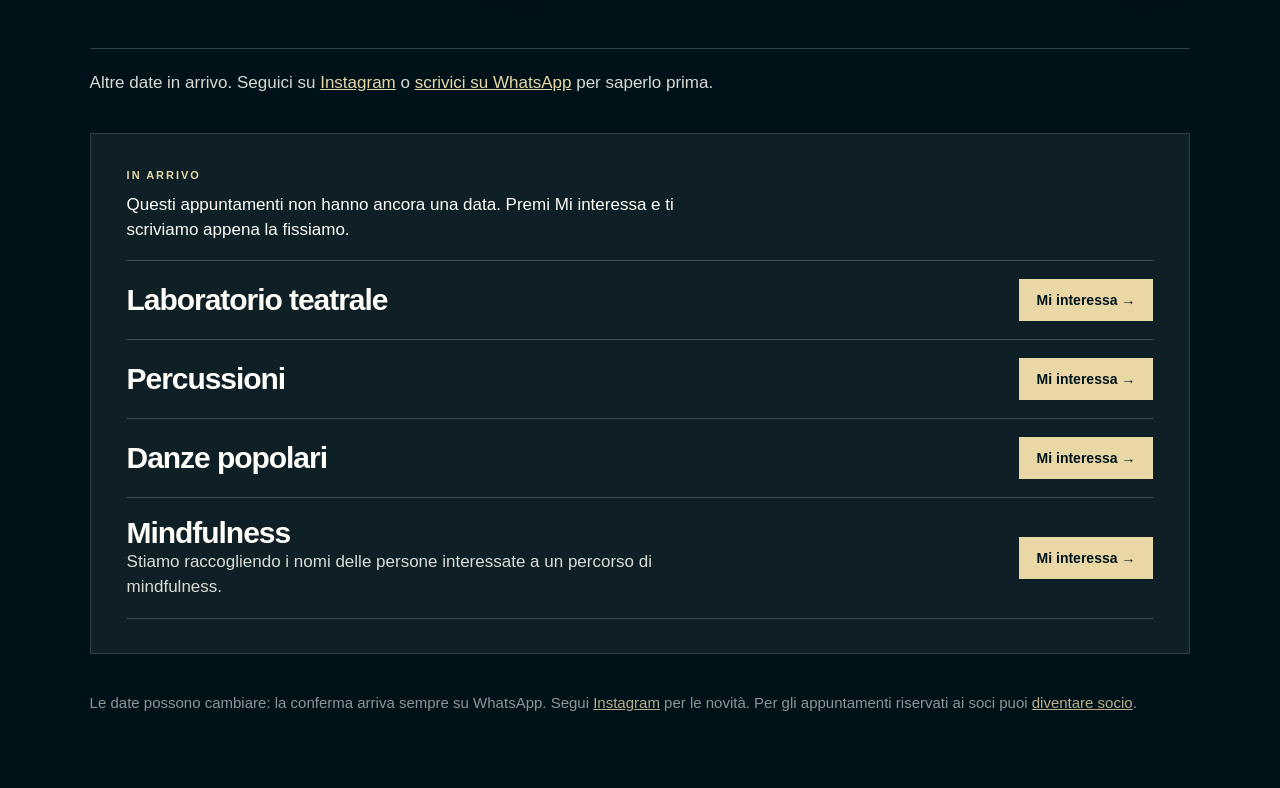
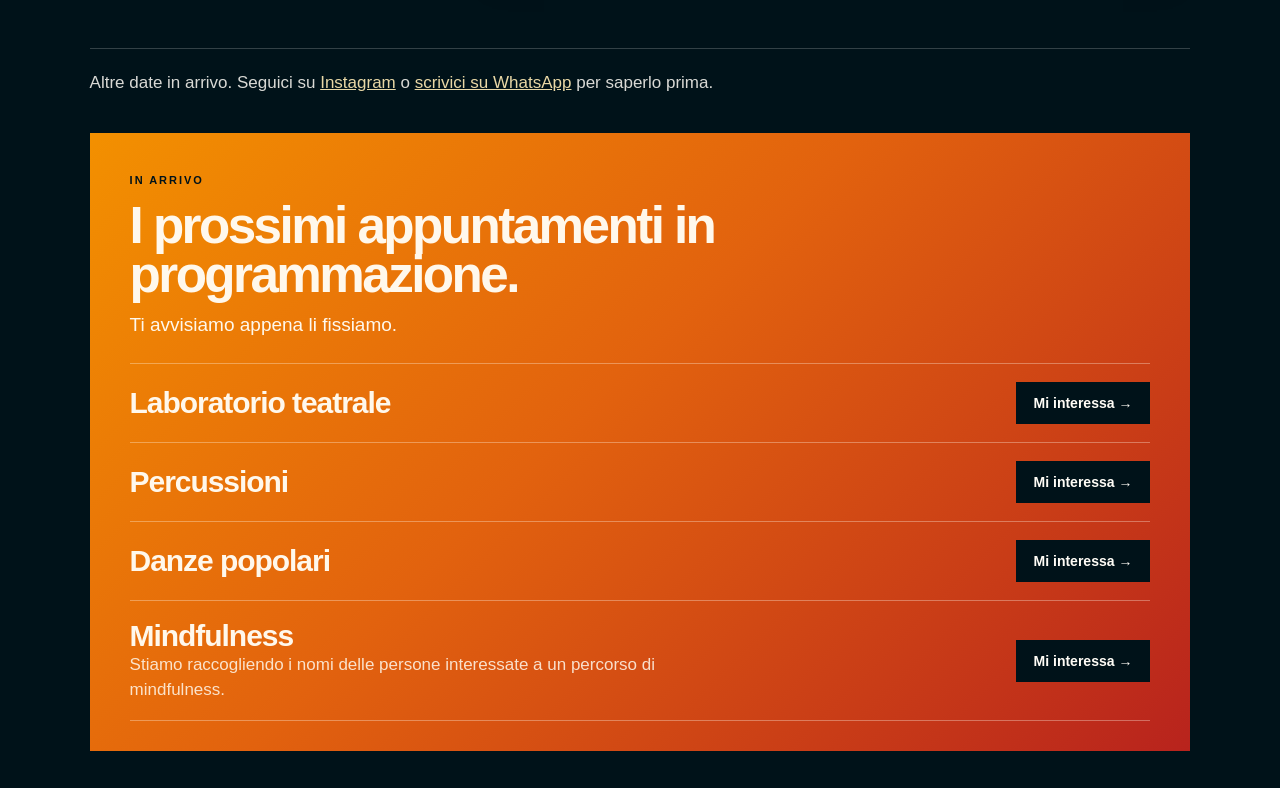
Before and after one commit to kalytainfo-star/kalyta, a plain HTML site: page calendario/index.html in a window 1280 px wide. Shown: the part 1000-1788 px from the top of the page. Drawn offline with Linux system fonts and the light colour scheme; no server answers.

Commit message:
In arrivo: titolo, sottotitolo e sfondo a colori
Co-Authored-By: Claude Opus 5.5 <noreply@anthropic.com>
Claude-Session: https://claude.ai/code/session_01Y2z39kAAKxwcy3Up6mJMYb

```diff
--- a/calendario/index.html
+++ b/calendario/index.html
@@ -40,7 +40,8 @@
   <div class="cal-months" aria-live="polite"></div>
   <div class="cal-interest" id="in-arrivo">
     <p class="section-label">IN ARRIVO</p>
-    <p class="soon-intro">Questi appuntamenti non hanno ancora una data. Premi Mi interessa e ti scriviamo appena la fissiamo.</p>
+    <h2 class="soon-title">I prossimi appuntamenti in programmazione.</h2>
+    <p class="soon-intro">Ti avvisiamo appena li fissiamo.</p>
     <div class="soon-list">
     <article class="soon-item">
       <div><h3>Laboratorio teatrale</h3></div>
--- a/style.css
+++ b/style.css
@@ -436,3 +436,11 @@ footer{flex-wrap:wrap;gap:24px 40px}
 .soon-item p{margin:6px 0 0;font-size:16px;line-height:1.45;max-width:560px;opacity:.85}
 .soon-item .cal-book{flex:none}
 @media(max-width:800px){.soon-item{display:block}.soon-item h3{font-size:26px}.soon-item .cal-book{display:inline-block;margin-top:12px}}
+/* In arrivo: colore */
+#calendario .cal-interest{background:var(--grad);border:0;color:#fff8ec;padding:40px 40px 30px}
+#calendario .cal-interest .section-label{color:var(--ink)}
+.soon-title{font-size:clamp(34px,4vw,56px);line-height:.95;letter-spacing:-.05em;margin:14px 0 0;max-width:820px}
+.cal-interest .soon-intro{font-size:19px!important;margin:12px 0 24px!important}
+#calendario .soon-list,#calendario .soon-item{border-color:#fff8ec55}
+#calendario .cal-interest .cal-book{background:var(--ink);color:var(--white)}
+@media(max-width:800px){#calendario .cal-interest{padding:30px 22px 20px}.soon-item{display:flex;align-items:center;gap:14px}.soon-item:has(p){display:block}.soon-item h3{font-size:24px}.soon-item .cal-book{margin-top:0;padding:10px 14px}.soon-item:has(p) .cal-book{margin-top:12px}}
```
